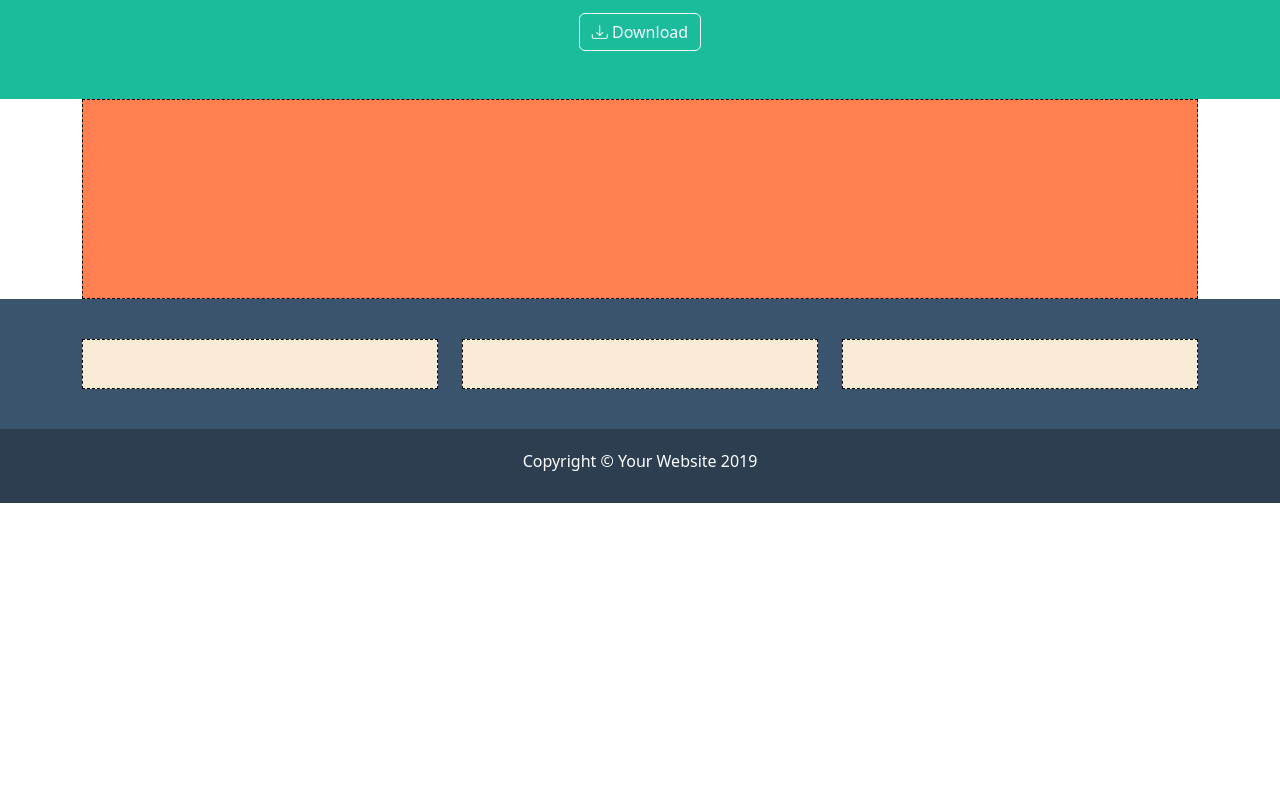
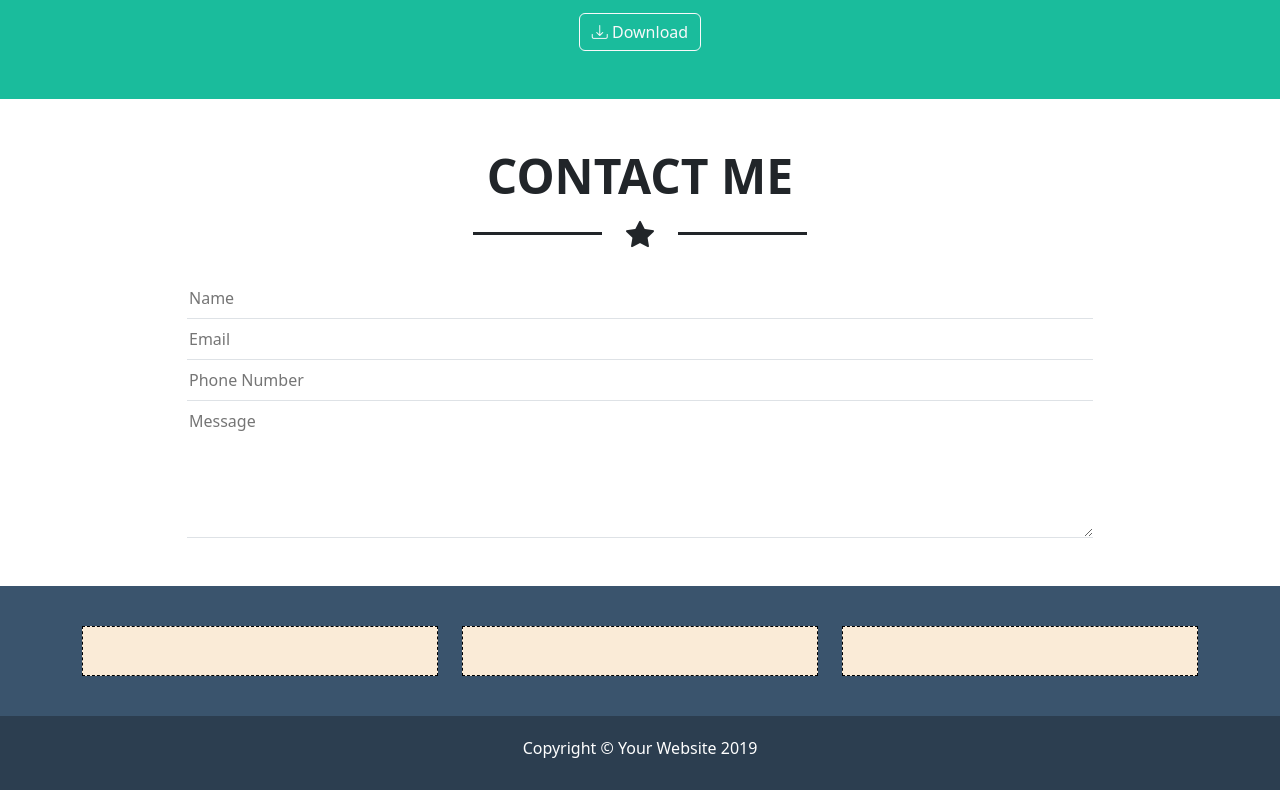
Before and after one commit to LeonardoMartignoni/html-css-bootstrap-freelancer, a plain HTML site: page index.html in a window 1280 px wide. Shown: the part 1593-2383 px from the top of the page. Before the commit the page ends 2096 px from the top, so only its background shows below. Drawn offline with nearby package versions, Linux system fonts and the light colour scheme.

Commit message:
Added Contact Me Content

```diff
--- a/css/style.css
+++ b/css/style.css
@@ -63,12 +63,6 @@ header {
 
 /* Contact */
 
-.contact_col {
-    min-height: 200px;
-    background-color: coral;
-    border: 1px dashed black;
-}
-
 /* Upper Footer */
 
 .upper_footer {
--- a/index.html
+++ b/index.html
@@ -132,11 +132,28 @@
 			</div>
 		</section>
 
-		<section class="contact">
-			<div class="container">
-				<div class="row">
-					<div class="col-12">
-						<div class="contact_col"></div>
+		<section class="contact py-5">
+			<div class="container d-flex flex-column align-items-center">
+
+				<h1 class="display-5 fw-bold">CONTACT ME</h1>
+				<div class="divider-star divider-black d-flex align-items-center mb-4">
+					<i class="bi bi-star-fill fs-3 mx-4"></i>
+				</div>
+
+				<div class="row w-100">
+					<div class="col-10 offset-1">
+						<div class="contact_col">
+							<form class=" d-flex flex-column align-items-center" action="" method="POST">
+								<input class="w-100 border-0 border-bottom py-2" type="text" placeholder="Name"
+									name="name">
+								<input class="w-100 border-0 border-bottom py-2" type="email" placeholder="Email"
+									name="email">
+								<input class="w-100 border-0 border-bottom py-2" type="text" placeholder="Phone Number"
+									name="phone">
+								<textarea class="w-100 border-0 border-bottom py-2" name="message" placeholder="Message"
+									rows="5"></textarea>
+							</form>
+						</div>
 					</div>
 				</div>
 			</div>
@@ -145,7 +162,7 @@
 
 	<footer>
 
-		<div class="upper_footer">
+		<div class=" upper_footer">
 			<div class="container">
 
 				<div class="row g-4">
```
